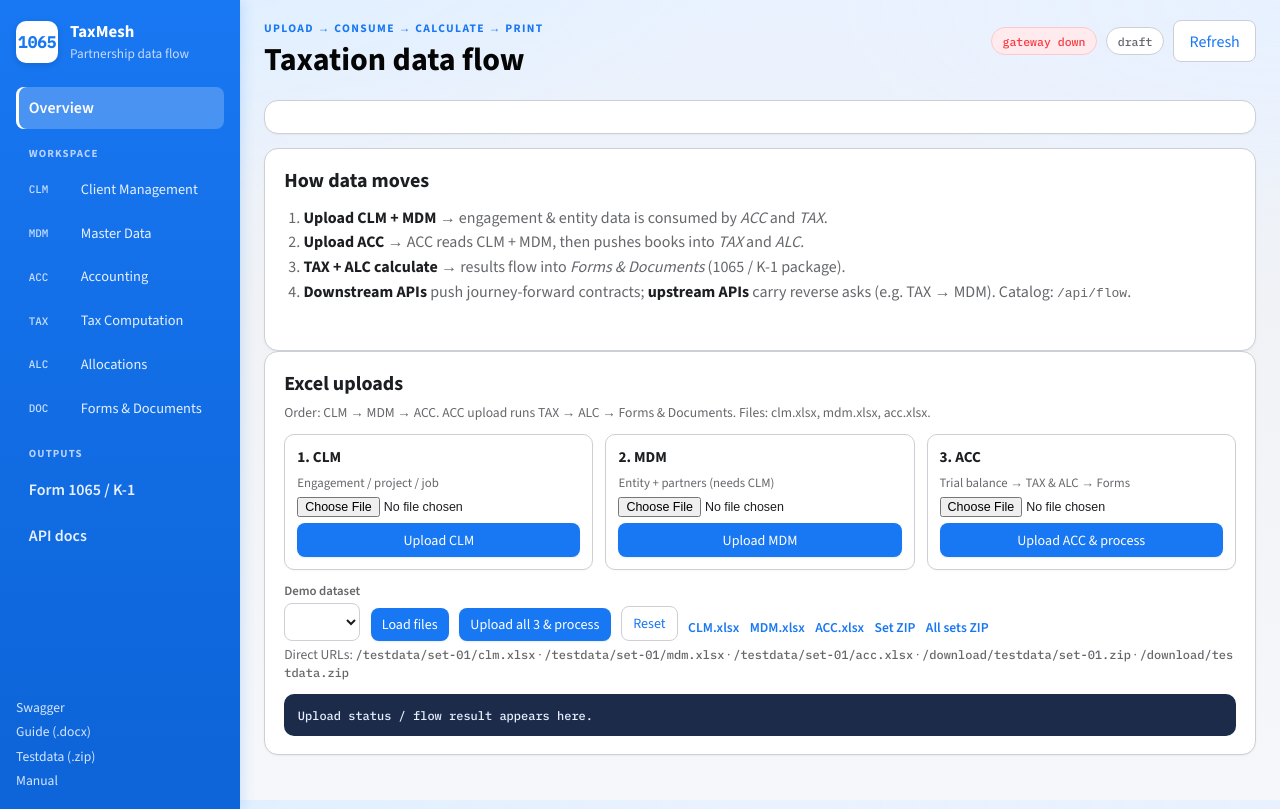
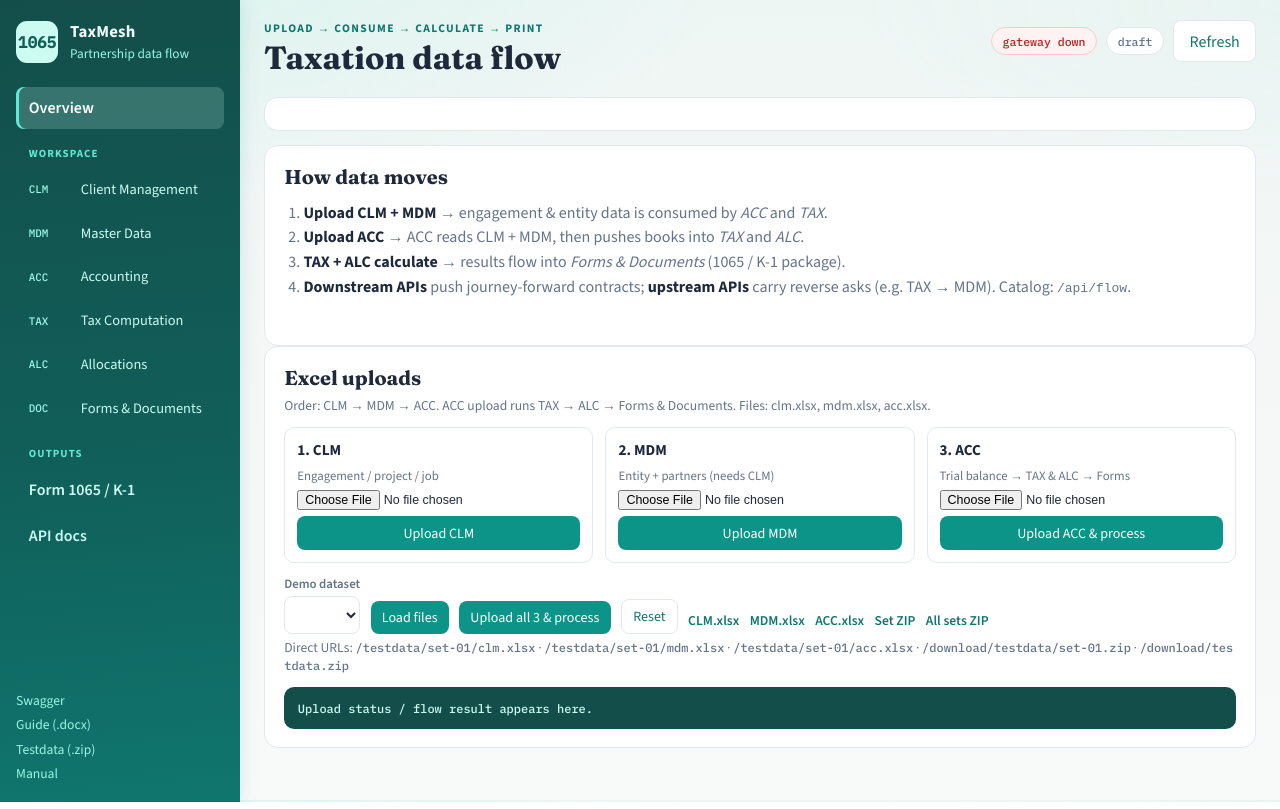
Before and after one commit to Avinash258/contract-testing-business-demo, a website: page frontend/index.html in a window 1280 px wide. Drawn offline with nearby package versions, Linux system fonts and the light colour scheme; no server answers.

Commit message:
Update frontend styles for a refreshed color palette and improved UI elements
- Revised root CSS variables to adopt a soft slate and teal color scheme for a more modern look.
- Enhanced background gradients and sidebar styles for better visual appeal and consistency.
- Updated button styles, hover effects, and text colors for improved user interaction and readability.
- Adjusted various UI components to align with the new design aesthetics.

```diff
--- a/frontend/styles.css
+++ b/frontend/styles.css
@@ -1,24 +1,24 @@
 :root {
-  /* Facebook-style light blue */
-  --bg: #f0f2f5;
-  --ink: #1c1e21;
-  --muted: #65676b;
+  /* Soft slate + teal — calm, market-friendly enterprise look */
+  --bg: #f4f7f6;
+  --ink: #1e293b;
+  --muted: #64748b;
   --panel: #ffffff;
-  --line: #ccd0d5;
-  --side: #1877f2;
-  --side-2: #166fe5;
-  --side-deep: #0d65d9;
-  --accent: #1877f2;
-  --accent-2: #0866ff;
-  --soft: #e7f3ff;
-  --soft-2: #f0f2f5;
-  --down: #1877f2;
-  --rev: #e74c3c;
-  --ok: #31a24c;
-  --bad: #fa383e;
+  --line: #e2e8f0;
+  --side: #0f766e;
+  --side-2: #0d9488;
+  --side-deep: #115e59;
+  --accent: #0d9488;
+  --accent-2: #0f766e;
+  --soft: #ecfdf8;
+  --soft-2: #f0fdfa;
+  --down: #0284c7;
+  --rev: #c2410c;
+  --ok: #15803d;
+  --bad: #b91c1c;
   --mono: "IBM Plex Mono", ui-monospace, monospace;
   --sans: "Source Sans 3", "Segoe UI", Helvetica, Arial, sans-serif;
-  --display: "Source Sans 3", "Segoe UI", Helvetica, Arial, sans-serif;
+  --display: "Fraunces", Georgia, "Times New Roman", serif;
 }
 
 * { box-sizing: border-box; }
@@ -27,30 +27,29 @@ body {
   font-family: var(--sans);
   color: var(--ink);
   background:
-    radial-gradient(1200px 500px at 10% -10%, #dceeff 0%, transparent 55%),
-    radial-gradient(900px 400px at 100% 0%, #e8f1ff 0%, transparent 50%),
-    linear-gradient(180deg, #eaf2ff 0%, var(--bg) 38%, #f5f7fb 100%);
+    radial-gradient(1100px 480px at 8% -8%, #d9f3ee 0%, transparent 58%),
+    radial-gradient(800px 360px at 100% 0%, #e8f4f1 0%, transparent 52%),
+    linear-gradient(180deg, #eef6f4 0%, var(--bg) 42%, #f7faf9 100%);
 }
 
 .shell { display: grid; grid-template-columns: 240px 1fr; min-height: 100vh; }
 .sidebar {
-  background: linear-gradient(180deg, var(--side) 0%, var(--side-deep) 92%);
-  color: #ffffff;
+  background: linear-gradient(175deg, #134e4a 0%, var(--side-deep) 55%, #0f766e 100%);
+  color: #f0fdfa;
   padding: 1.25rem 1rem;
   display: flex;
   flex-direction: column;
   gap: 1.5rem;
-  box-shadow: 2px 0 12px rgba(24, 119, 242, 0.18);
+  box-shadow: 2px 0 16px rgba(15, 118, 110, 0.12);
 }
 .brand { display: flex; gap: 0.75rem; align-items: center; }
 .brand .mark {
-  width: 42px; height: 42px; border-radius: 10px;
+  width: 42px; height: 42px; border-radius: 11px;
   display: grid; place-items: center;
-  background: #ffffff; color: var(--side); font-weight: 800; font-family: var(--mono);
-  box-shadow: 0 2px 6px rgba(0, 0, 0, 0.12);
+  background: #ccfbf1; color: #115e59; font-weight: 800; font-family: var(--mono);
 }
-.brand strong { display: block; font-size: 1.05rem; }
-.brand small { color: #c6dbff; }
+.brand strong { display: block; font-size: 1.05rem; letter-spacing: 0.01em; }
+.brand small { color: #99f6e4; }
 
 .nav { display: grid; gap: 0.25rem; }
 .nav-label {
@@ -59,14 +58,14 @@ body {
   font-size: 0.68rem;
   letter-spacing: 0.1em;
   text-transform: uppercase;
-  color: #b8d2ff;
+  color: #5eead4;
   font-weight: 700;
 }
 .nav-btn {
   text-align: left;
   border: 0;
   background: transparent;
-  color: #e7f0ff;
+  color: #ccfbf1;
   padding: 0.65rem 0.8rem;
   border-radius: 8px;
   cursor: pointer;
@@ -81,17 +80,20 @@ body {
   font-family: var(--mono);
   font-size: 0.68rem;
   min-width: 2.8rem;
-  color: #c6dbff;
+  color: #99f6e4;
 }
-.nav-btn:hover, .nav-btn.active { background: rgba(255, 255, 255, 0.16); color: #fff; }
-.nav-btn.active { background: rgba(255, 255, 255, 0.22); box-shadow: inset 3px 0 0 #fff; }
+.nav-btn:hover, .nav-btn.active { background: rgba(204, 251, 241, 0.14); color: #fff; }
+.nav-btn.active {
+  background: rgba(204, 251, 241, 0.2);
+  box-shadow: inset 3px 0 0 #5eead4;
+}
 .nav-btn.active .nav-code { color: #fff; }
 .flow-node { cursor: pointer; text-align: left; width: 100%; font: inherit; color: inherit; }
 .module-upload { margin-top: 1rem; display: grid; gap: 0.5rem; }
 .module-upload.hidden { display: none; }
 .module-upload h3 { margin: 0; font-size: 0.95rem; }
 .side-foot { margin-top: auto; display: grid; gap: 0.4rem; }
-.side-foot a { color: #d6e6ff; font-size: 0.85rem; text-decoration: none; }
+.side-foot a { color: #99f6e4; font-size: 0.85rem; text-decoration: none; }
 .side-foot a:hover { text-decoration: underline; color: #fff; }
 
 .main { padding: 1.25rem 1.5rem 2.5rem; }
@@ -99,19 +101,27 @@ body {
   display: flex; justify-content: space-between; align-items: flex-start;
   gap: 1rem; margin-bottom: 1.25rem;
 }
-.eyebrow { margin: 0; text-transform: uppercase; letter-spacing: 0.12em; font-size: 0.72rem; color: var(--accent); font-weight: 700; }
-.topbar h1 { margin: 0.15rem 0 0; font-family: var(--display); font-size: clamp(1.5rem, 3vw, 2rem); font-weight: 700; color: #050505; }
+.eyebrow {
+  margin: 0; text-transform: uppercase; letter-spacing: 0.12em;
+  font-size: 0.72rem; color: var(--accent-2); font-weight: 700;
+}
+.topbar h1 {
+  margin: 0.15rem 0 0; font-family: var(--display);
+  font-size: clamp(1.5rem, 3vw, 2rem); font-weight: 700; color: var(--ink);
+}
 .top-actions { display: flex; gap: 0.6rem; align-items: center; }
 
 .btn {
   border: 0; border-radius: 8px; padding: 0.6rem 0.95rem;
   background: var(--accent); color: #fff; font-weight: 700; cursor: pointer; font: inherit;
-  box-shadow: 0 1px 2px rgba(0, 0, 0, 0.08);
 }
-.btn:hover { background: var(--side-2); }
-.btn.primary { background: var(--accent-2); }
-.btn.ghost { background: #fff; color: var(--accent); border: 1px solid var(--line); box-shadow: none; }
-.btn.ghost:hover { background: var(--soft); }
+.btn:hover { background: var(--accent-2); }
+.btn.primary { background: var(--side-deep); }
+.btn.primary:hover { background: #134e4a; }
+.btn.ghost {
+  background: #fff; color: var(--accent-2); border: 1px solid var(--line);
+}
+.btn.ghost:hover { background: var(--soft); border-color: #99f6e4; }
 .btn.small { padding: 0.45rem 0.7rem; font-size: 0.88rem; }
 .btn-row { display: flex; gap: 0.6rem; flex-wrap: wrap; margin-top: 1rem; }
 .btn-row.wrap { margin: 0 0 0.85rem; }
@@ -121,8 +131,8 @@ body {
   padding: 0.35rem 0.65rem; border-radius: 999px;
   border: 1px solid var(--line); background: var(--panel); color: var(--muted);
 }
-.pill.ok { color: var(--ok); border-color: #a5d6a7; background: #e8f5e9; }
-.pill.bad { color: var(--bad); border-color: #ffc9cb; background: #ffebee; }
+.pill.ok { color: var(--ok); border-color: #86efac; background: #f0fdf4; }
+.pill.bad { color: var(--bad); border-color: #fecaca; background: #fef2f2; }
 
 .view { display: none; }
 .view.active { display: block; animation: fade 0.25s ease; }
@@ -131,16 +141,14 @@ body {
 .stat-row { display: grid; grid-template-columns: repeat(4, 1fr); gap: 0.75rem; margin-bottom: 1rem; }
 .stat {
   background: var(--panel); border: 1px solid var(--line); border-radius: 12px; padding: 0.9rem 1rem;
-  box-shadow: 0 1px 2px rgba(0, 0, 0, 0.04);
 }
 .stat span { display: block; color: var(--muted); font-size: 0.82rem; }
-.stat strong { font-family: var(--display); font-size: 1.7rem; color: var(--side); }
+.stat strong { font-family: var(--display); font-size: 1.7rem; color: var(--side-deep); }
 
 .hero-panel {
   display: grid; grid-template-columns: 1.3fr 1fr; gap: 1rem;
   background: var(--panel); border: 1px solid var(--line); border-radius: 16px;
   padding: 1.25rem 1.4rem; margin-bottom: 1rem;
-  box-shadow: 0 1px 2px rgba(0, 0, 0, 0.05);
 }
 .hero-panel h2 { margin: 0 0 0.5rem; font-family: var(--display); }
 .hero-panel p { margin: 0; color: var(--muted); line-height: 1.5; }
@@ -158,27 +166,26 @@ body {
 .svc-card, .doc-card {
   background: var(--panel); border: 1px solid var(--line); border-radius: 12px;
   padding: 1rem; text-decoration: none; color: inherit;
-  box-shadow: 0 1px 2px rgba(0, 0, 0, 0.04);
 }
 .svc-card { cursor: pointer; transition: transform 0.15s ease, box-shadow 0.15s ease; }
-.svc-card:hover { transform: translateY(-2px); box-shadow: 0 8px 24px rgba(24, 119, 242, 0.14); }
+.svc-card:hover { transform: translateY(-2px); box-shadow: 0 10px 24px rgba(15, 118, 110, 0.1); }
 .svc-card .id { font-family: var(--mono); color: var(--accent); font-size: 0.8rem; }
 .svc-card h3 { margin: 0.25rem 0; font-size: 1.05rem; }
 .svc-card p, .doc-card span { margin: 0; color: var(--muted); font-size: 0.88rem; }
 .svc-card .meta { margin-top: 0.7rem; font-size: 0.78rem; color: var(--muted); }
-.svc-card.up { outline: 1px solid #a5d6a7; }
-.svc-card.down { outline: 1px solid #ffc9cb; }
+.svc-card.up { outline: 1px solid #86efac; }
+.svc-card.down { outline: 1px solid #fecaca; }
 .doc-card strong { display: block; margin-bottom: 0.35rem; font-size: 1.05rem; }
 .doc-card:hover { border-color: var(--accent); }
 .doc-card.highlight {
-  border-color: #a8c7fa;
+  border-color: #5eead4;
   background: linear-gradient(145deg, #ffffff 0%, var(--soft) 100%);
 }
 
 .download-urls { margin: 0.75rem 0 0; font-size: 0.82rem; }
 .download-urls code { font-family: var(--mono); font-size: 0.75rem; word-break: break-all; }
 .url-list { margin: 0; padding-left: 1.1rem; display: grid; gap: 0.65rem; }
-.url-list a { color: var(--accent); }
+.url-list a { color: var(--accent-2); }
 .url-list .small-url { font-family: var(--mono); font-size: 0.72rem; margin-top: 0.2rem; }
 .mono.small-url { font-family: var(--mono); font-size: 0.72rem; }
 
@@ -195,7 +202,6 @@ body {
   grid-template-columns: repeat(auto-fit, minmax(140px, 1fr));
   gap: 0.75rem 1rem;
   margin-bottom: 0.85rem;
-  box-shadow: 0 1px 2px rgba(0, 0, 0, 0.04);
 }
 .eng-banner .label { display: block; color: var(--muted); font-size: 0.75rem; text-transform: uppercase; letter-spacing: 0.06em; }
 .eng-banner .value { font-weight: 700; font-size: 0.95rem; }
@@ -219,7 +225,7 @@ body {
 }
 .j-step .mod { display: block; font-family: var(--mono); font-weight: 600; color: var(--accent); margin-bottom: 0.2rem; font-size: 0.68rem; }
 .j-step.active { outline: 2px solid var(--accent); background: var(--soft); }
-.j-step.done { border-color: #a8c7fa; }
+.j-step.done { border-color: #5eead4; }
 .j-step.done .mod { color: var(--ok); }
 
 .action-bar { display: flex; gap: 0.55rem; flex-wrap: wrap; margin-bottom: 0.9rem; }
@@ -237,20 +243,19 @@ body {
   padding: 0.65rem 0.5rem;
   background: #ffffff;
   min-height: 96px;
-  box-shadow: 0 1px 2px rgba(0, 0, 0, 0.03);
 }
-.flow-node .id { font-family: var(--mono); font-size: 0.75rem; color: var(--accent); font-weight: 700; }
+.flow-node .id { font-family: var(--mono); font-size: 0.75rem; color: var(--accent-2); font-weight: 700; }
 .flow-node .detail { font-size: 0.8rem; margin: 0.35rem 0; }
 .flow-node .meta { font-size: 0.7rem; color: var(--muted); }
-.flow-node.ready { border-color: #a8c7fa; background: var(--soft); }
-.flow-node.waiting { border-color: #90caf9; background: #f5faff; }
+.flow-node.ready { border-color: #5eead4; background: var(--soft); }
+.flow-node.waiting { border-color: #99f6e4; background: var(--soft-2); }
 .flow-node.blocked, .flow-node.empty { opacity: 0.85; }
 .flow-edges { display: flex; flex-wrap: wrap; gap: 0.4rem; }
 .flow-edge {
   font-family: var(--mono); font-size: 0.7rem; padding: 0.25rem 0.45rem;
   border-radius: 999px; border: 1px solid var(--line); color: var(--muted); background: #fff;
 }
-.flow-edge.on { background: var(--soft); color: var(--side-2); border-color: #a8c7fa; }
+.flow-edge.on { background: var(--soft); color: var(--side-deep); border-color: #5eead4; }
 @media (max-width: 1100px) {
   .flow-nodes { grid-template-columns: repeat(3, 1fr); }
 }
@@ -268,7 +273,6 @@ body {
   background: #ffffff;
   display: grid;
   gap: 0.4rem;
-  box-shadow: 0 1px 2px rgba(0, 0, 0, 0.03);
 }
 .upload-card strong { font-size: 0.95rem; }
 .upload-card span { color: var(--muted); font-size: 0.8rem; }
@@ -277,7 +281,7 @@ body {
   display: flex; flex-wrap: wrap; gap: 0.65rem; align-items: end; margin-bottom: 0.6rem;
 }
 .dataset-row label { display: grid; gap: 0.25rem; font-size: 0.8rem; color: var(--muted); font-weight: 600; }
-.linkish { color: var(--accent); font-size: 0.85rem; font-weight: 600; text-decoration: none; padding-bottom: 0.35rem; }
+.linkish { color: var(--accent-2); font-size: 0.85rem; font-weight: 600; text-decoration: none; padding-bottom: 0.35rem; }
 .linkish:hover { text-decoration: underline; }
 @media (max-width: 900px) {
   .upload-grid { grid-template-columns: 1fr; }
@@ -300,18 +304,16 @@ body {
   font-size: 0.82rem; background: #fff;
 }
 .issue .meta { color: var(--muted); font-family: var(--mono); font-size: 0.7rem; margin-bottom: 0.25rem; }
-.issue.high { border-color: #ffc9cb; background: #ffebee; }
+.issue.high { border-color: #fecaca; background: #fef2f2; }
 .issue button { margin-top: 0.35rem; font-size: 0.75rem; padding: 0.25rem 0.5rem; }
 
 .k1-card {
   border: 1px solid var(--line); border-radius: 10px; padding: 0.7rem; margin-bottom: 0.55rem; background: #fff;
 }
-
 .k1-card h4 { margin: 0 0 0.35rem; font-size: 0.95rem; }
 
 .panel {
   background: var(--panel); border: 1px solid var(--line); border-radius: 14px; padding: 1.1rem 1.2rem;
-  box-shadow: 0 1px 2px rgba(0, 0, 0, 0.05);
 }
 .panel h2 { margin: 0 0 0.75rem; font-family: var(--display); font-size: 1.25rem; }
 .panel h3 { margin: 1rem 0 0.5rem; font-size: 0.95rem; }
@@ -324,8 +326,8 @@ body {
   border: 1px solid var(--line); border-radius: 10px; padding: 0.75rem 0.9rem; margin: 0 0 1rem;
   background: var(--soft-2);
 }
-.validation-panel.ok { border-color: #a5d6a7; background: #e8f5e9; }
-.validation-panel.fail { border-color: #ffc9cb; background: #ffebee; }
+.validation-panel.ok { border-color: #86efac; background: #f0fdf4; }
+.validation-panel.fail { border-color: #fecaca; background: #fef2f2; }
 .validation-panel.pending { border-style: dashed; background: #fff; }
 .validation-list { margin: 0.4rem 0 0; padding-left: 0; list-style: none; display: grid; gap: 0.35rem; }
 .validation-list li { font-size: 0.84rem; line-height: 1.35; }
@@ -333,30 +335,30 @@ body {
   display: inline-block; min-width: 4.2rem; font-family: var(--mono); font-size: 0.7rem;
   text-transform: uppercase; letter-spacing: 0.04em;
 }
-.validation-list .sev-error .sev { color: #fa383e; }
-.validation-list .sev-warning .sev { color: #f5a623; }
-.validation-list .sev-info .sev { color: var(--accent); }
+.validation-list .sev-error .sev { color: #b91c1c; }
+.validation-list .sev-warning .sev { color: #b45309; }
+.validation-list .sev-info .sev { color: var(--accent-2); }
 .validation-list code { font-family: var(--mono); font-size: 0.72rem; margin-right: 0.25rem; }
 
 .toast {
   position: fixed; right: 1.1rem; bottom: 1.1rem; z-index: 40;
   min-width: 220px; max-width: 360px; padding: 0.75rem 0.95rem;
-  background: #1877f2; color: #ffffff; border-radius: 10px;
-  box-shadow: 0 10px 30px rgba(24, 119, 242, 0.35);
+  background: #134e4a; color: #ecfdf5; border-radius: 10px;
+  box-shadow: 0 10px 28px rgba(15, 118, 110, 0.22);
   opacity: 0; transform: translateY(8px); pointer-events: none;
   transition: opacity 0.2s ease, transform 0.2s ease;
   display: grid; gap: 0.2rem;
 }
 .toast.show { opacity: 1; transform: translateY(0); }
 .toast strong { font-size: 0.88rem; }
-.toast span { font-size: 0.78rem; color: #d6e6ff; word-break: break-word; }
+.toast span { font-size: 0.78rem; color: #99f6e4; word-break: break-word; }
 
 .kv { display: grid; grid-template-columns: 9rem 1fr; gap: 0.4rem 0.75rem; margin: 0; }
 .kv dt { color: var(--muted); }
 .kv dd { margin: 0; font-weight: 600; }
 
 .code {
-  margin: 0; padding: 0.85rem; border-radius: 10px; background: #1c2b4a; color: #e7f0ff;
+  margin: 0; padding: 0.85rem; border-radius: 10px; background: #134e4a; color: #ccfbf1;
   font-family: var(--mono); font-size: 0.75rem; white-space: pre-wrap; word-break: break-word;
   max-height: 360px; overflow: auto;
 }
@@ -405,8 +407,8 @@ th { background: var(--soft); color: var(--muted); }
   display: inline-block; font-family: var(--mono); font-size: 0.68rem;
   padding: 0.12rem 0.28rem; border-radius: 4px; margin: 0.08rem; cursor: pointer;
 }
-.chip.downstream { background: #dbeafe; color: #1e40af; }
-.chip.reverse { background: #ffebee; color: #c62828; }
+.chip.downstream { background: #e0f2fe; color: #0369a1; }
+.chip.reverse { background: #ffedd5; color: #9a3412; }
 
 .partners { width: 100%; text-align: left; }
 .partners th, .partners td { text-align: left; }
```
